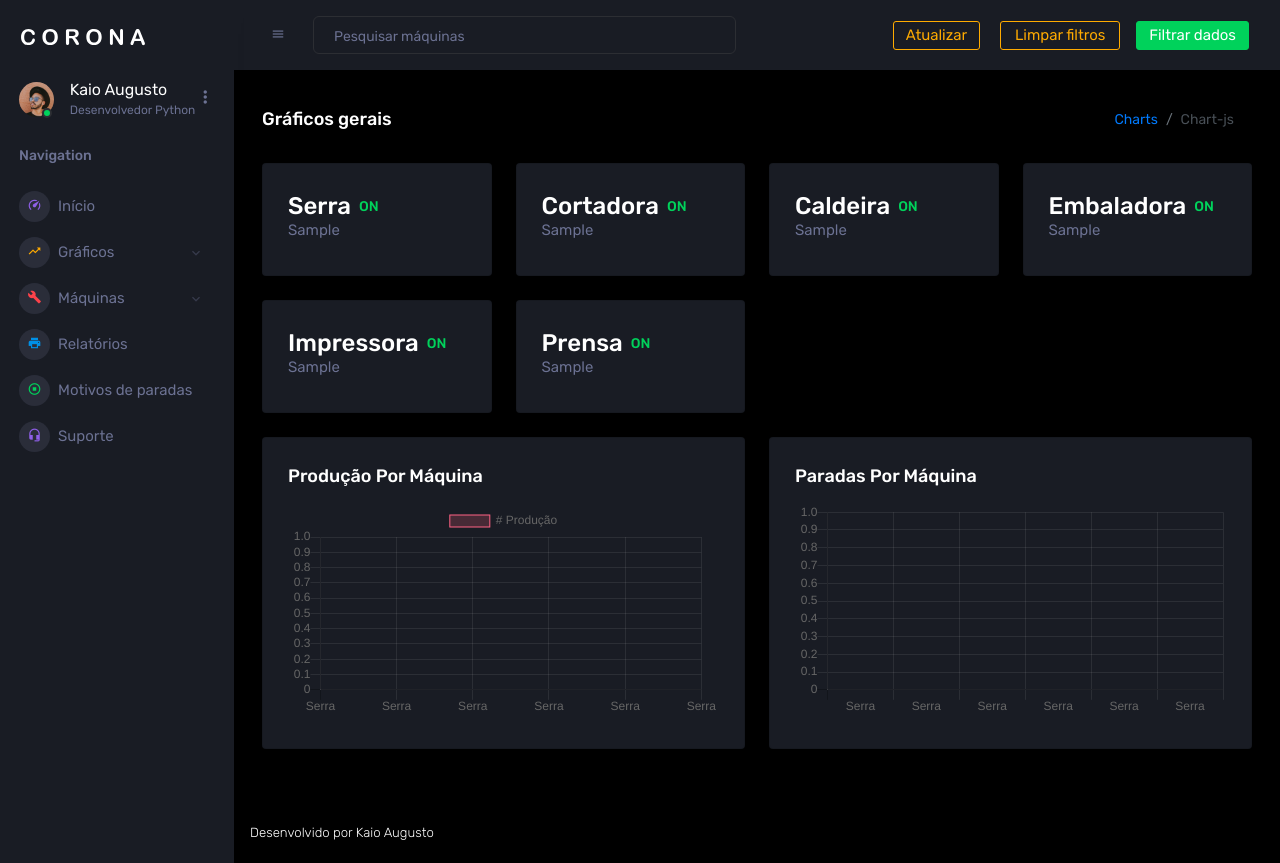
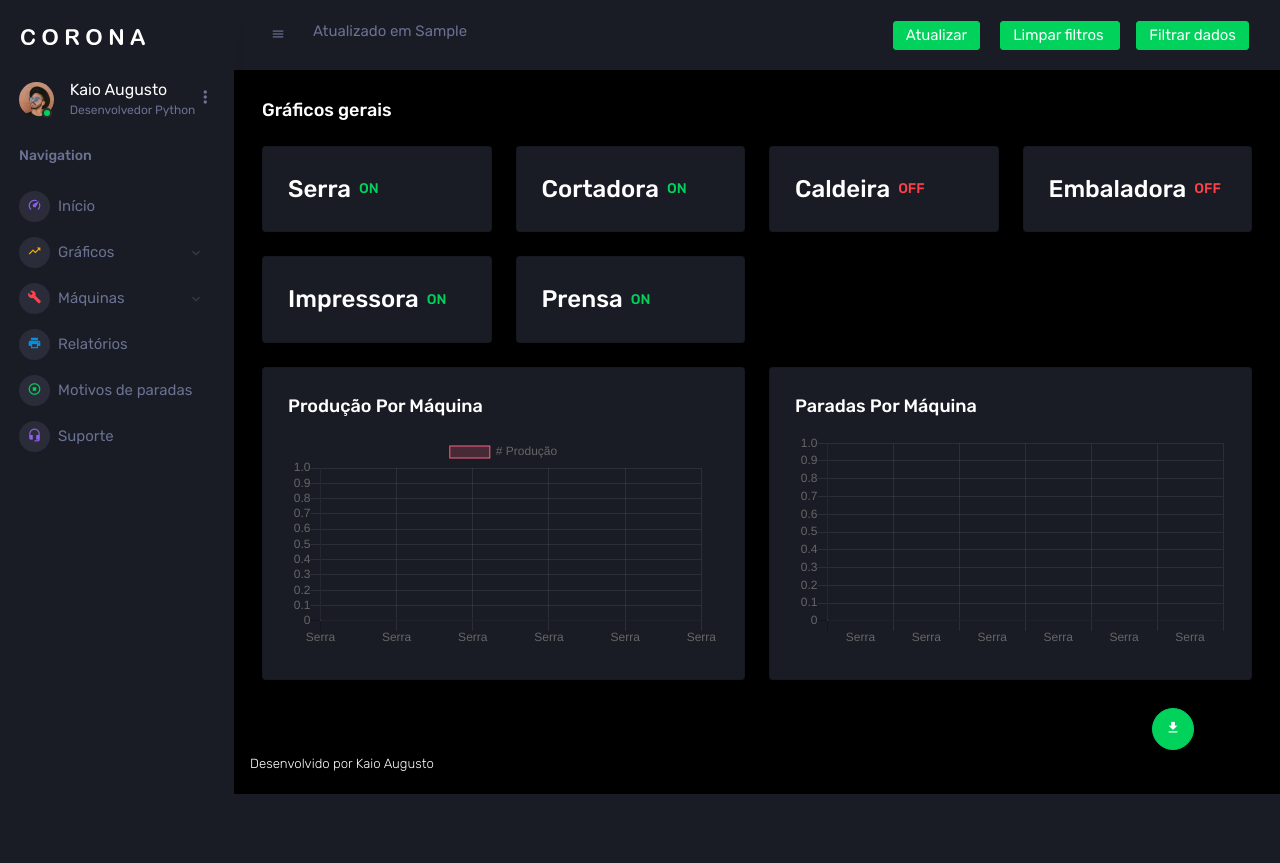
Before and after one commit to kaioaugusto41/Monitor, a Django app: template templates/geral.html in a window 1280 px wide. After the commit the page ends 794 px from the top, so only its background shows below. Run offline with Django 4.2, Linux system fonts and the light colour scheme; data comes from the database, SQL or seed files in the repository; tables that the repository leaves empty hold one stand-in row (values such as "Sample post"); the template is opened without the code that fills it: values that come from a table or form of the project are taken from there, most other values are stand-ins (such as "Sample title", 1, 10 or a date in 2020); some libraries are stand-ins or nearby versions.

Commit message:
Subindo alterações

```diff
--- a/projeto/settings.py
+++ b/projeto/settings.py
@@ -26,7 +26,7 @@ SECRET_KEY = 'django-insecure-7o_xu()x-fay50^6=8361&mvvq%gf-!*)6@k+3(mqrl(trno+@
 # SECURITY WARNING: don't run with debug turned on in production!
 DEBUG = True
 
-ALLOWED_HOSTS = ['192.168.1.11', 'localhost', '127.0.0.1']
+ALLOWED_HOSTS = ['192.168.1.9', 'localhost', '127.0.0.1']
 
 
 # Application definition
--- a/templates/geral.html
+++ b/templates/geral.html
@@ -21,17 +21,17 @@
             <ul class="navbar-nav w-100">
                 <li class="nav-item w-100">
                 <form class="nav-link mt-2 mt-md-0 d-none d-lg-flex search">
-                    <input type="text" class="form-control" placeholder="Pesquisar máquinas">
+                  <h6 class="text-muted font-weight-normal">Atualizado em {{ultima_atualizacao}}</h6>
                 </form>
                 </li>
             </ul>
 
             <ul class="navbar-nav navbar-nav-right">
-                <a type="button" class="btn btn-outline-warning btn-icon-text" onclick="Refresh()">Atualizar</a>
+                <a  class="btn btn-success btn-icon-text d-none d-lg-flex" onclick="Refresh()">Atualizar</a>
 
-                <a style="width: 120px; margin-left: 20px;" type="button" class="btn btn-outline-warning btn-icon-text" href={% url 'geral' %}>Limpar filtros</a>
+                <a style="width: 120px; margin-left: 20px;"  class="btn btn-success btn-icon-text d-none d-lg-flex" href={% url 'geral' %}>Limpar filtros</a>
 
-                <li class="nav-item dropdown d-none d-lg-block">
+                <li class="nav-item dropdown d-lg-block">
                 <a class="nav-link btn btn-success create-new-button" id="createbuttonDropdown" data-toggle="dropdown" aria-expanded="false" href="#">Filtrar dados</a>
                 <div style='width: 300px;' class="dropdown-menu dropdown-menu-right navbar-dropdown preview-list" aria-labelledby="createbuttonDropdown">
                     <h6 class="p-3 mb-0">Filtros</h6>
@@ -66,13 +66,8 @@
           <div class="content-wrapper">
             <div class="page-header">
               <h3 class="page-title">Gráficos gerais</h3>
-              <nav aria-label="breadcrumb">
-                <ol class="breadcrumb">
-                  <li class="breadcrumb-item"><a href="#">Charts</a></li>
-                  <li class="breadcrumb-item active" aria-current="page">Chart-js</li>
-                </ol>
-                </div>
-            </nav>
+            </div>
+
             <div class="row">
               {% for maquina in maquinas %}
               <div class="col-xl-3 col-sm-6 grid-margin stretch-card">
@@ -82,11 +77,14 @@
                       <div class="col-9">
                         <div class="d-flex align-items-center align-self-start">
                           <h3 class="mb-0">{{maquina.nome_maquina}}</h3>
+                          {% if maquina.status_maquina == True %}
                           <p class="text-success ml-2 mb-0 font-weight-medium">ON</p>
+                          {% elif maquina.status_maquina == False %}
+                          <p class="text-danger ml-2 mb-0 font-weight-medium">OFF</p>
+                          {% endif %}
                         </div>
                       </div>
                     </div>
-                    <h6 class="text-muted font-weight-normal">{{ultima_atualizacao}}</h6>
                   </div>
                 </div>
               </div>
@@ -124,7 +122,20 @@
       </div>
       <!-- page-body-wrapper ends -->
     </div>
-
+    <!-- BAIXA RELATÓRIO DA PÁGINA -->
+    <form action={% url 'gera_pdf_geral' %} method='GET'>
+      {% csrf_token %}
+    <div class='d-none'>
+    <input name='data_antiga_relatorio' value={{data_antiga_relatorio}} style='height: 35px;' id="date" type="date" required><input name='hora_antiga' value={{hora_antiga_relatorio}} style='margin-left: 20px; height: 35px;' id="date" type="time" required><br><br>
+    <input name='data_nova_relatorio' value={{data_nova_relatorio}} style='height: 35px;' id="date" type="date" required><input name='hora_nova' value={{hora_nova_relatorio}} style='margin-left: 20px; height: 35px;' id="date" type="time" required>
+    {% for maquina in maquinas %}
+    <input name='filtro_{{maquina.id}}' value='{{maquina.id}}' style='height: 35px;'  required>
+    {% endfor %}
+    </div>
+    <button style=' margin-left: 90%; margin-bottom: 50px;' class="btn btn-success btn-rounded btn-icon d-none d-lg-flex fixed-bottom">
+      <i style=' margin: auto;' class="mdi mdi-download"></i>
+    </button>
+   <form>
 
 
 {% endblock %}
--- a/templates/index.html
+++ b/templates/index.html
@@ -20,7 +20,7 @@
           <ul class="navbar-nav w-100">
             <li class="nav-item w-100">
               <form class="nav-link mt-2 mt-md-0 d-none d-lg-flex search">
-                <p style='color: #6c729385;' class="mb-0">Atualizado {{ultima_atualizacao}}</p>
+                <p style='color: #6c729385;' class="mb-0">Atualizado em {{ultima_atualizacao}}</p>
               </form>
             </li>
           </ul>
```
Also changed, not shown: dash/views/geral_views.py (+20 -2 lines), templates/producao.html (+2 -15 lines), templates/_base.html (line endings or trailing spaces).
